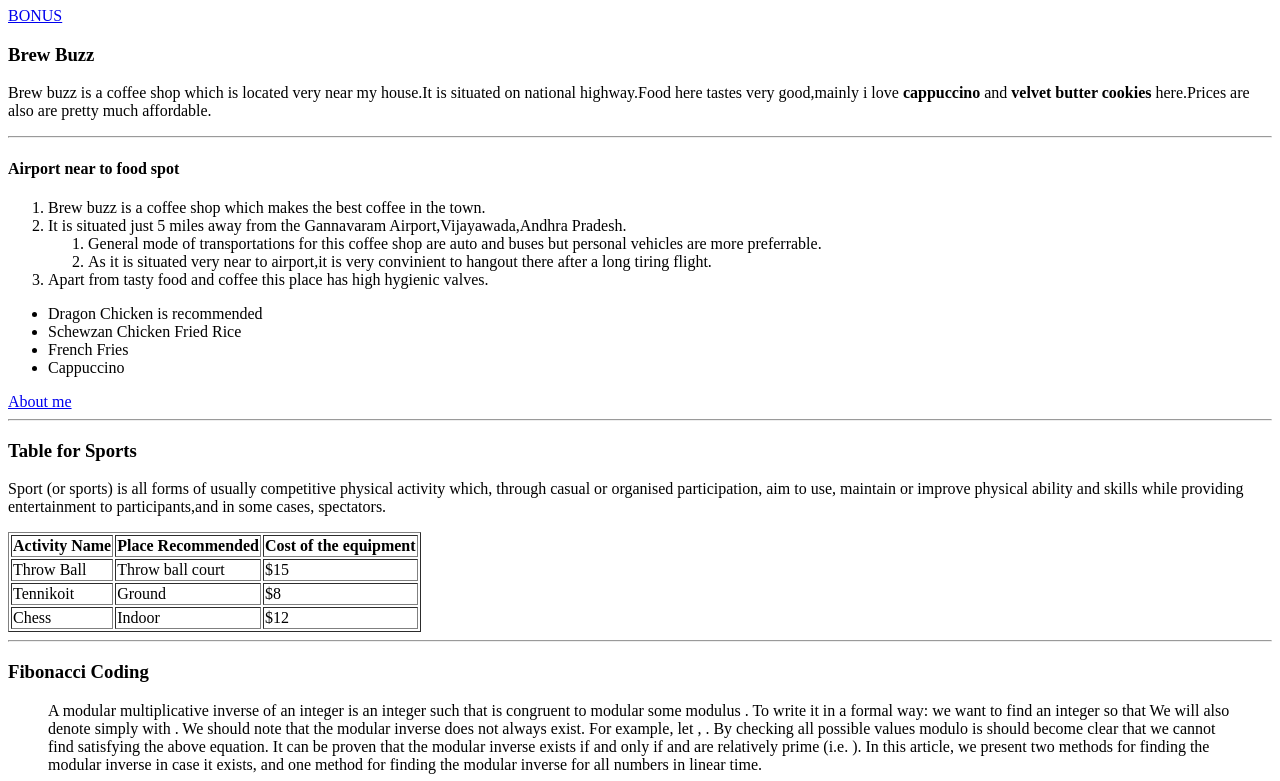
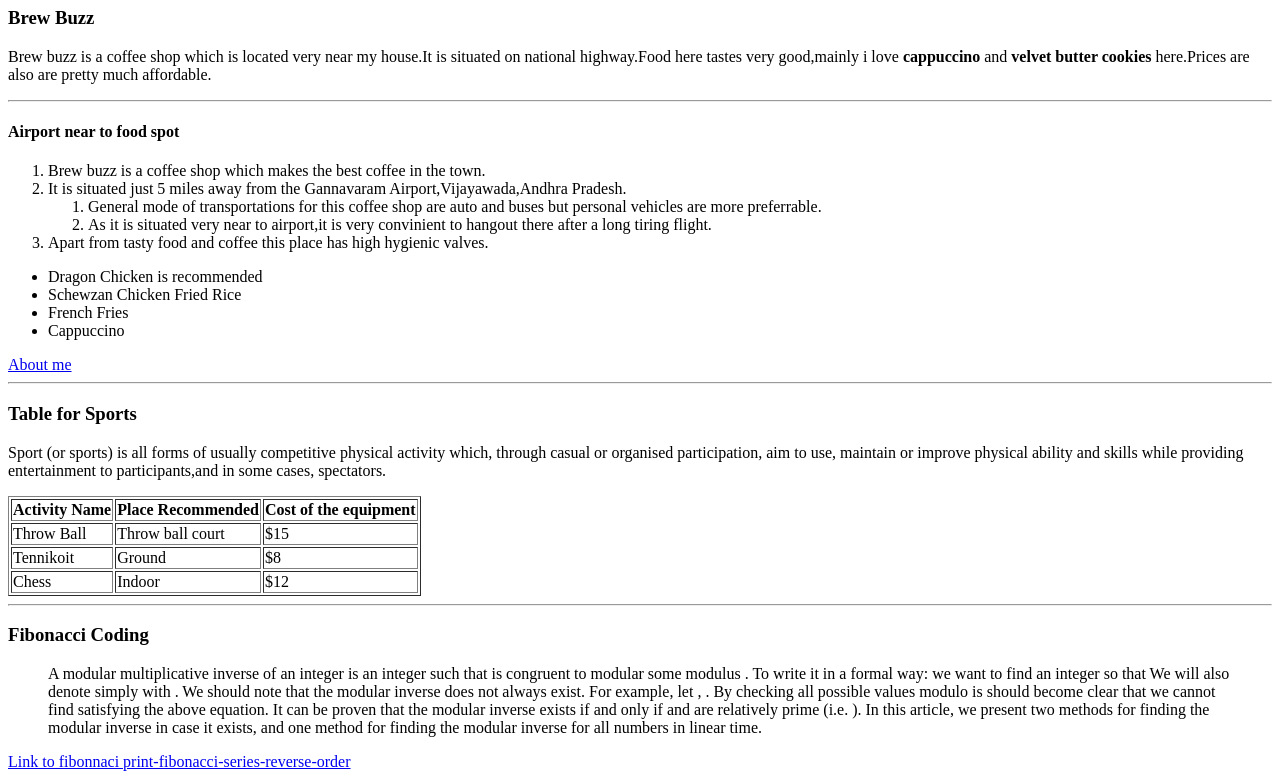
Before and after one commit to 44-563-Web-Apps-S22/webapps-s22-assignment-3-ThaaraniY, a plain HTML site: page index.html in a window 1280 px wide. Shown: the part 99-880 px from the top of the page. Drawn offline with Linux system fonts and the light colour scheme.

Commit message:
Update index.html

```diff
--- a/index.html
+++ b/index.html
@@ -11,7 +11,7 @@
             Thaarani Yerramsetty
         </h1>
 
-<a href="bonus.html">BONUS</a>
+
 <h3>Brew Buzz</h3>
     <p>
         Brew buzz is a coffee shop which is located very near my house.It is situated on national highway.Food here tastes very good,mainly i love <b>cappuccino</b> and <b>velvet butter cookies</b> here.Prices are also are pretty much affordable.</p>
```
